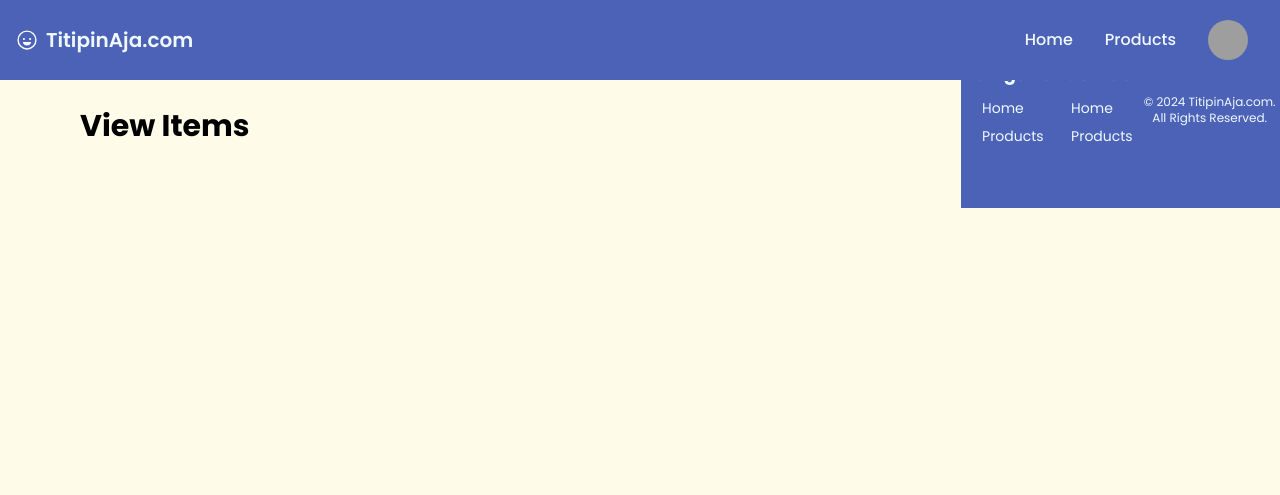
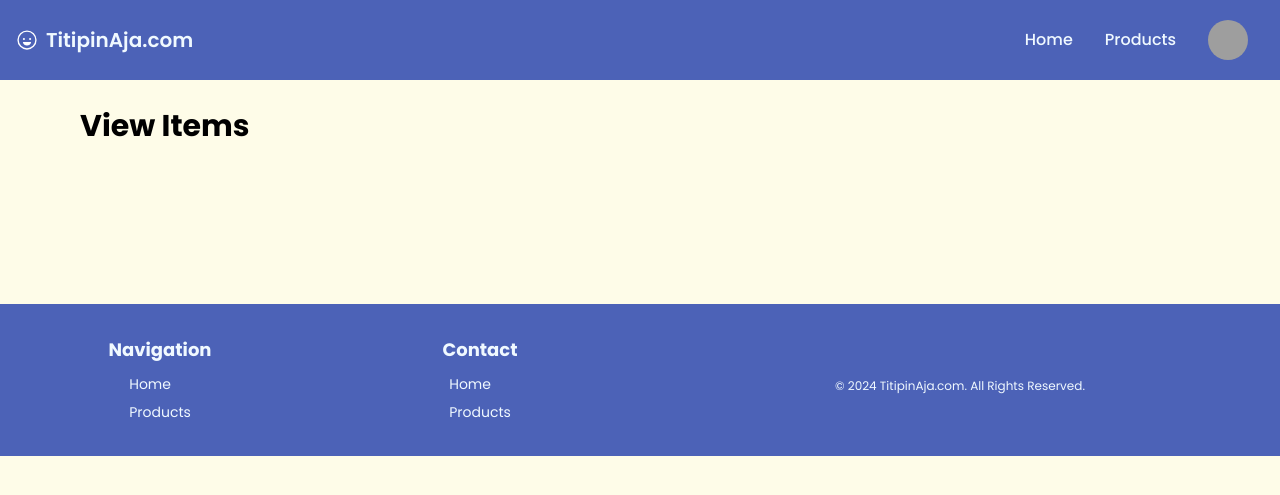
Before and after one commit to feliciajoshlyn/ALP_WebProg, a PHP site: page /viewItems.php in a window 1280 px wide. Shown: the top 495 px of the page. Run offline with PHP 8.4, Linux system fonts and the light colour scheme; data that the repository does not hold is empty; some libraries are stand-ins or nearby versions; grey boxes are pictures that could not be loaded.

Commit message:
Update viewItems.php

```diff
--- a/viewItems.php
+++ b/viewItems.php
@@ -210,8 +210,9 @@ include ('controller.php');
                 ?>
             </div>
         </div>
-        <footer
-            class="pt-8 pb-8 bg-[#4C62B7] text-sky-50 font-thin flex flex-col md:flex-row justify-center items-center">
+
+    </div><footer
+            class="pt-8 pb-8 bg-[#4C62B7] text-sky-50 font-thin flex flex-col md:flex-row justify-center items-center mt-24">
             <div class="w-full md:w-1/2 flex flex-col items-center mb-4 md:mb-0">
                 <h3 class="font-bold text-lg mb-2">Navigation</h3>
                 <div class="font-normal space-y-1 text-center sm:text-left">
@@ -230,7 +231,6 @@ include ('controller.php');
                 <h6 class="font-normal text-xs mt-3 text-center">© 2024 TitipinAja.com. All Rights Reserved.</h6>
             </div>
         </footer>
-    </div>
 </body>
 <script>
     function menu(e) {
```
